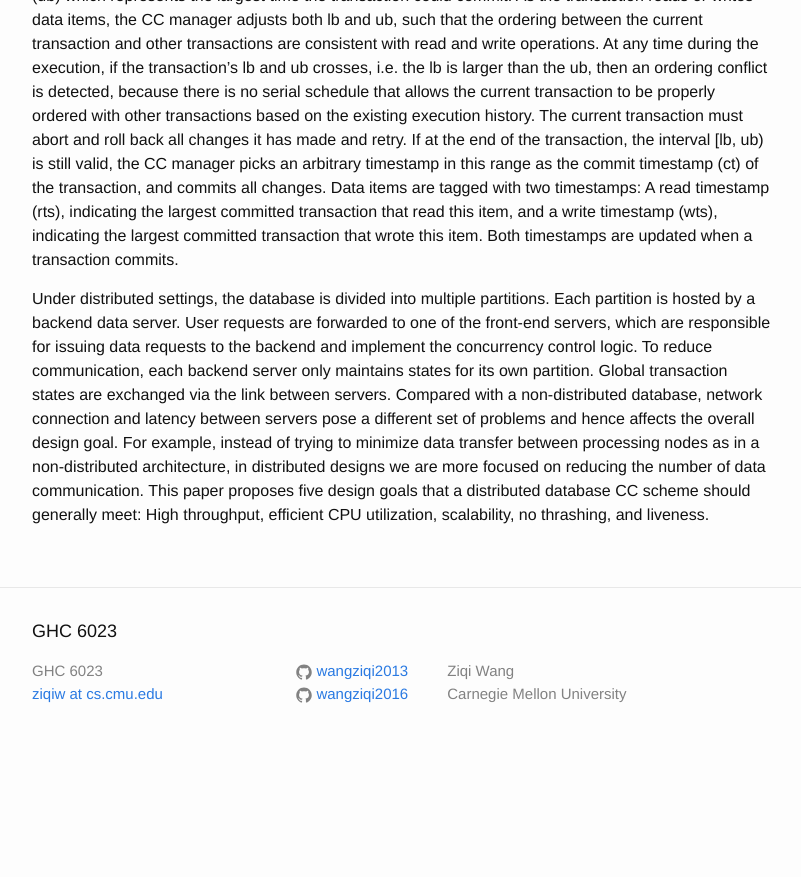
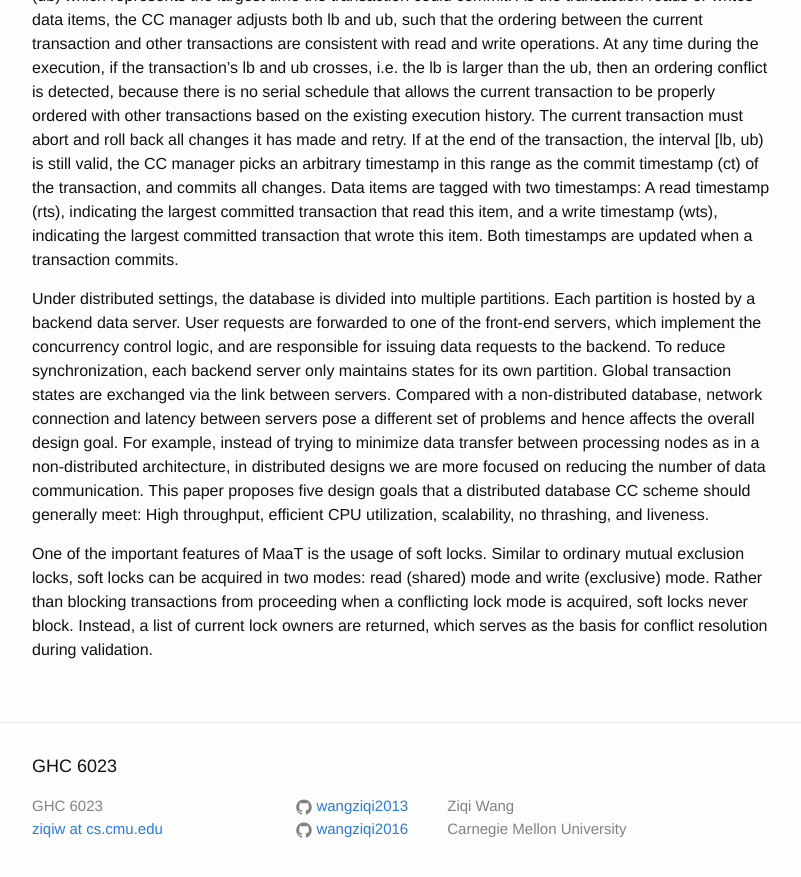
Before and after one commit to wangziqi2013/wangziqi2013.github.io, a Jekyll site: the page built from _posts/2018-12-18-maat.markdown, in a window 1280 px wide and 900 px high, scrolled down 790 px. Shown: the top 877 px of the window, without its empty margins (238-1039 px from the left). Built offline with Jekyll 4.4.1, drawn with Linux system fonts in a browser that asks for light colours; before the commit the page ends 1555 px from its top, so only the background shows below that.

Commit message:
Working on soft locks

```diff
--- a/_posts/2018-12-18-maat.markdown
+++ b/_posts/2018-12-18-maat.markdown
@@ -30,11 +30,16 @@ indicating the largest committed transaction that wrote this item. Both timestam
 transaction commits.
 
 Under distributed settings, the database is divided into multiple partitions. Each partition is hosted by a backend data
-server. User requests are forwarded to one of the front-end servers, which are responsible for issuing data requests to
-the backend and implement the concurrency control logic. To reduce communication, each backend server only maintains
+server. User requests are forwarded to one of the front-end servers, which implement the concurrency control logic, and
+are responsible for issuing data requests to the backend. To reduce synchronization, each backend server only maintains
 states for its own partition. Global transaction states are exchanged via the link between servers. Compared with a
 non-distributed database, network connection and latency between servers pose a different set of problems and hence
 affects the overall design goal. For example, instead of trying to minimize data transfer between processing nodes
 as in a non-distributed architecture, in distributed designs we are more focused on reducing the number of
 data communication. This paper proposes five design goals that a distributed database CC scheme should generally meet:
 High throughput, efficient CPU utilization, scalability, no thrashing, and liveness.
+
+One of the important features of MaaT is the usage of soft locks. Similar to ordinary mutual exclusion locks, soft locks
+can be acquired in two modes: read (shared) mode and write (exclusive) mode. Rather than blocking transactions from proceeding
+when a conflicting lock mode is acquired, soft locks never block. Instead, a list of current lock owners are returned, which
+serves as the basis for conflict resolution during validation.
```
